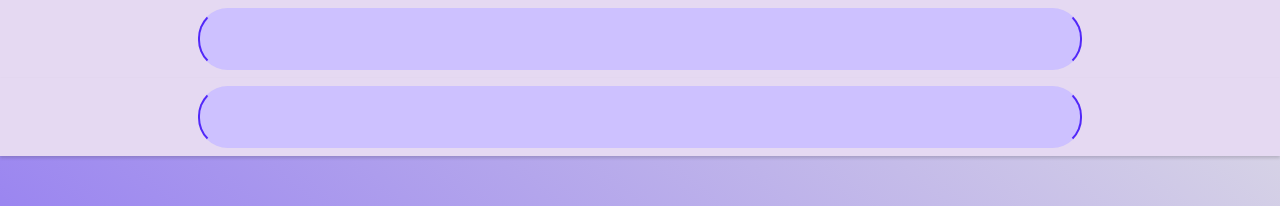
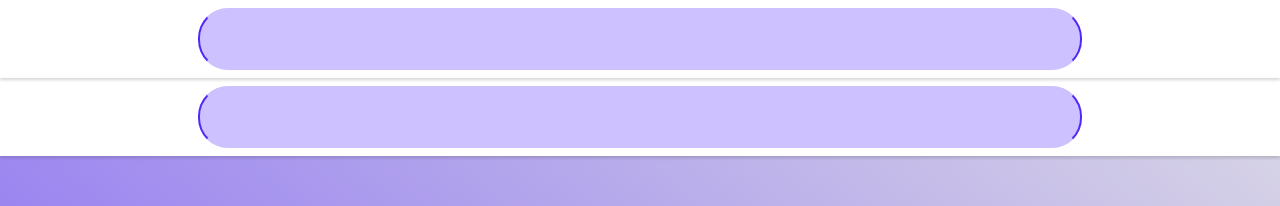
Before and after one commit to HamzaShabir0786/GIAIC-Q2-NextJS-Assignments, a Next.js app in the folder next-js-portfolio-with-custom-css/portfolio/: page /components/header in a window 1280 px wide. Shown: the top 206 px of the page. Built offline with nearby package versions, Linux system fonts and the light colour scheme.

Commit message:
again add

```diff
--- a/next-js-portfolio-with-custom-css/portfolio/src/app/globals.css
+++ b/next-js-portfolio-with-custom-css/portfolio/src/app/globals.css
@@ -15,6 +15,7 @@
   width: 100%;
   padding: 0.5rem;
   background-color: #e5d9f2;
+  background-color: transparent; /*add new*/
   display: flex;
   justify-content: center;
   align-items: center;
```
